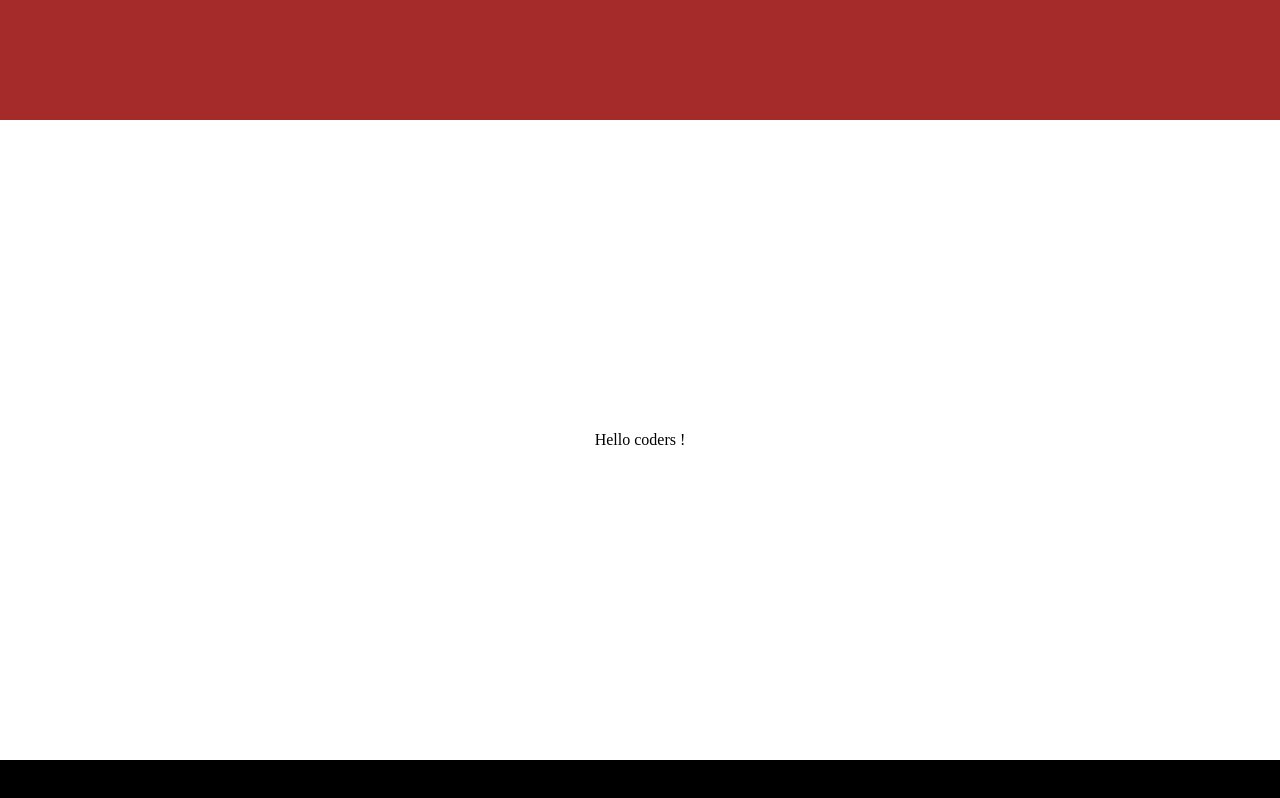
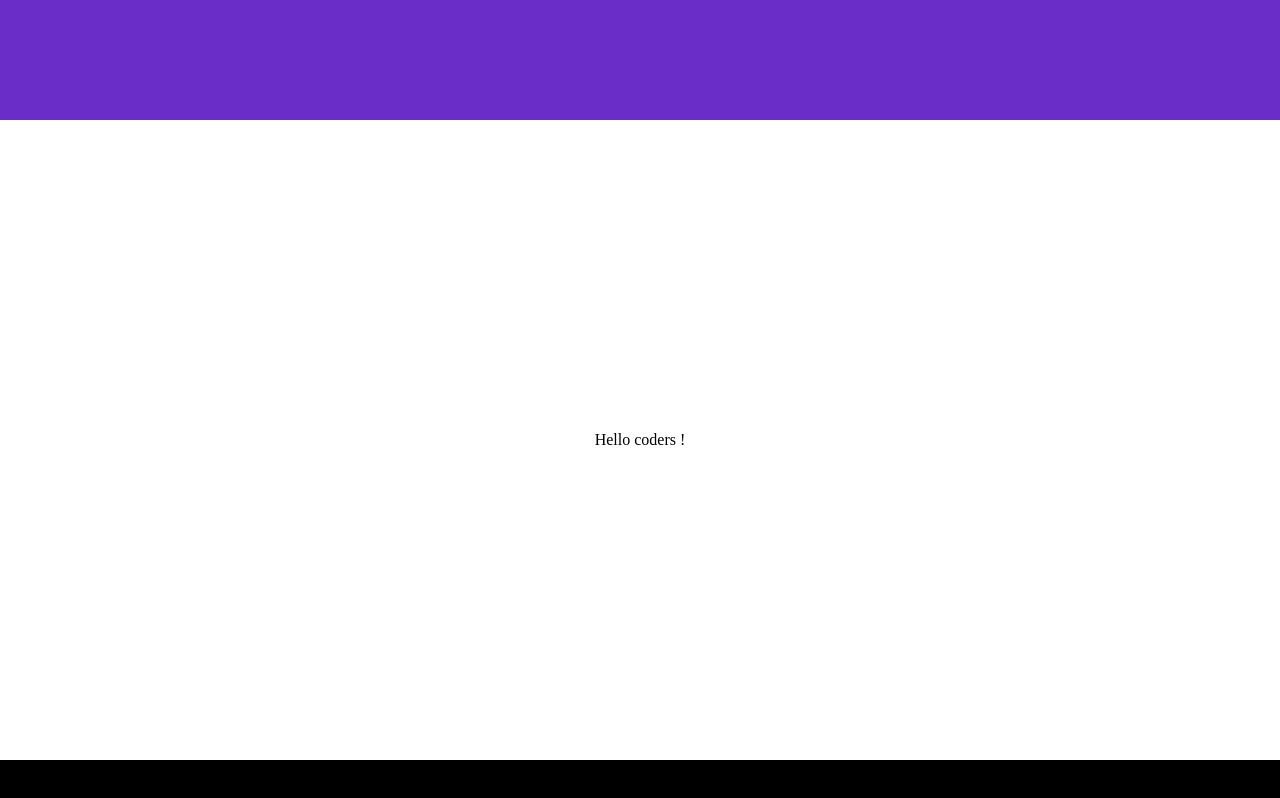
Before and after one commit to scorcuera/git-branching, a plain HTML site: page index.html in a window 1280 px wide. Drawn offline with Linux system fonts and the light colour scheme.

Commit message:
changed navbar color to purple

```diff
--- a/styles/style.css
+++ b/styles/style.css
@@ -9,7 +9,7 @@ main {
 /* add some styles for your cool navbar !*/
 nav {
     height: 15vh;
-    background-color: brown;
+    background-color: rgb(107, 45, 199);
 }
 
 header {
```
